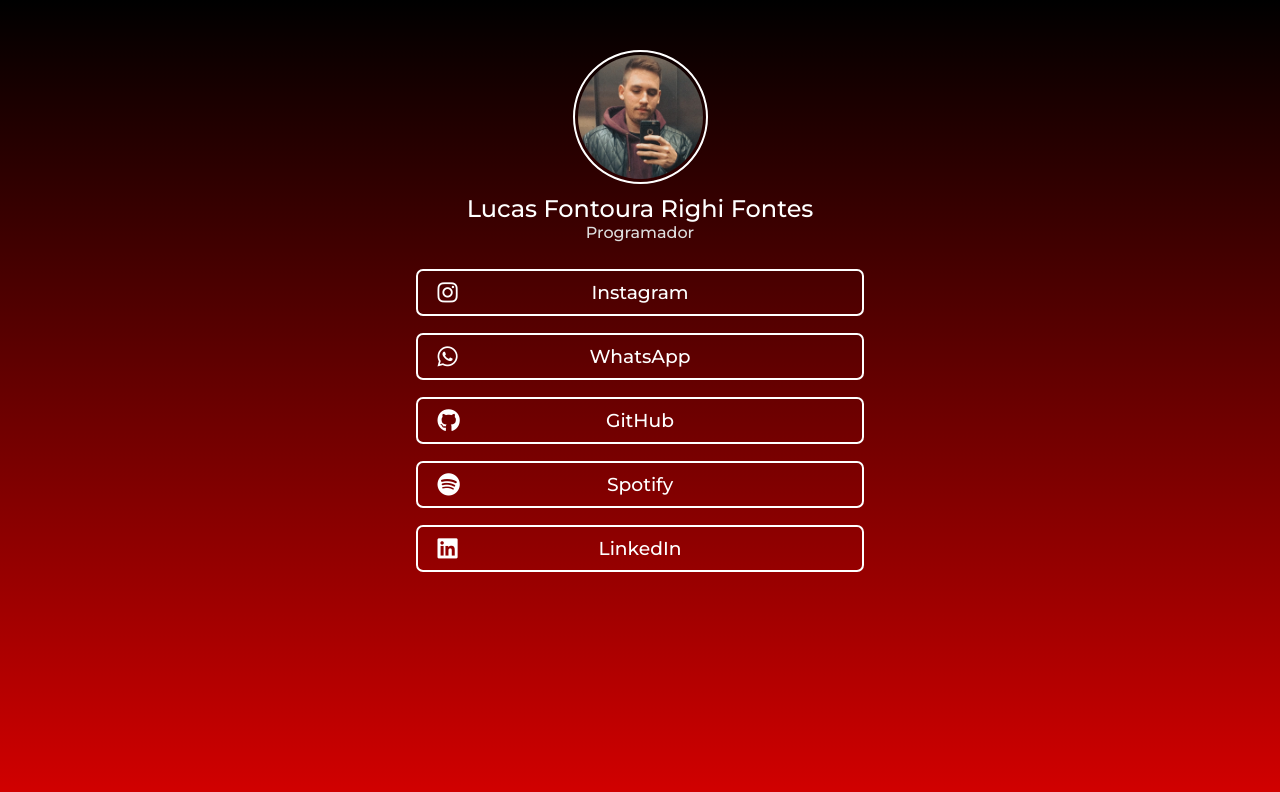
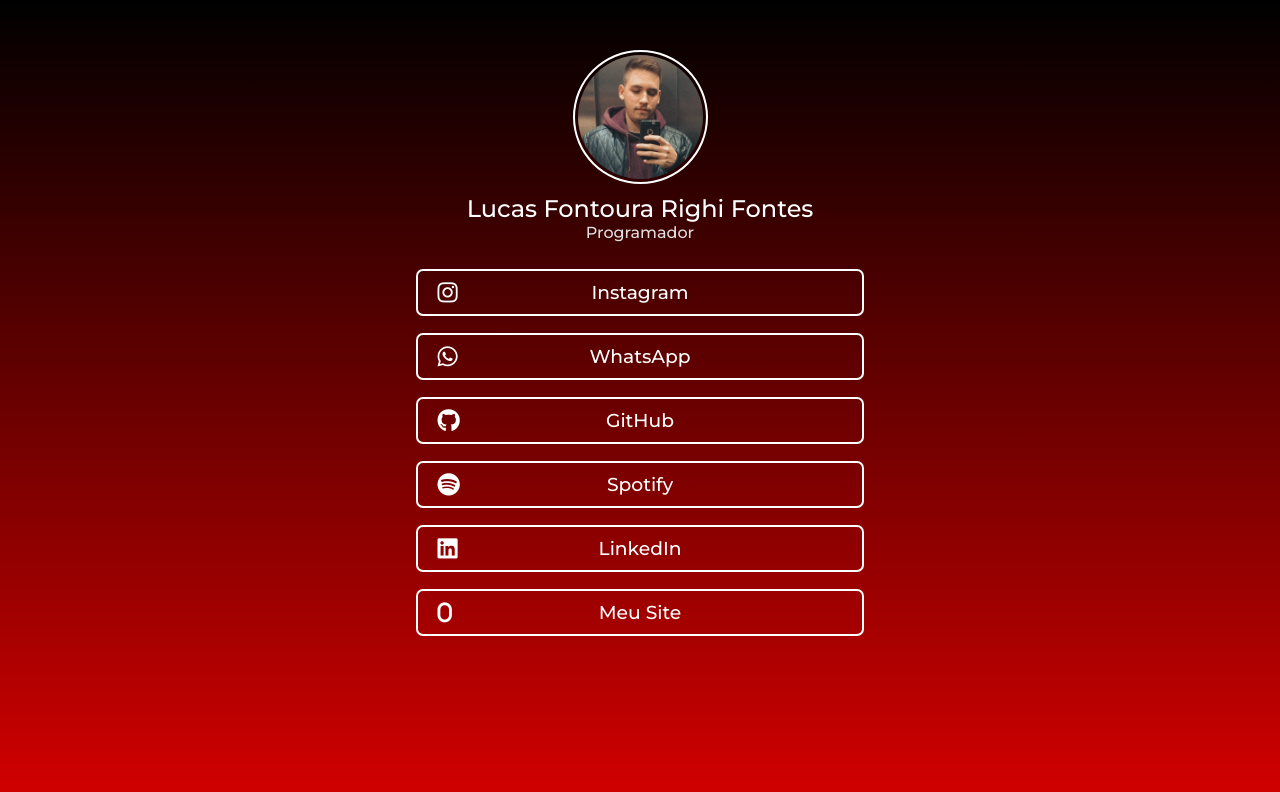
Before and after one commit to LucasFontoura06/Linktree3.0, a plain HTML site: page index.html in a window 1280 px wide. Drawn offline with Linux system fonts and the light colour scheme.

Commit message:
Update index.html

```diff
--- a/index.html
+++ b/index.html
@@ -31,6 +31,7 @@
                 <a href="https://github.com/LucasFontoura06" target= _blank><div class="link-a"><i class="fa-brands fa-github"></i> <h3>GitHub</h3></div></a>
                 <a href="https://open.spotify.com/playlist/1QqK9udcHbtgzOBUsuYl7v?si=054bbd70c3eb41ea" target= _blank><div class="link-a"><i class="fa-brands fa-spotify"></i> <h3>Spotify</h3></div></a>
                 <a href="https://www.linkedin.com/in/lucas-fontoura-706a45212/" target= _blank><div class="link-a"><i class="fa-brands fa-linkedin"></i> <h3>LinkedIn</h3></div></a>
+                <a href="https://lucasfontoura06.github.io/siteofficiallucas/" target= _blank><div class="link-a"><i class="fa-brands fa-0"></i> <h3>Meu Site</h3></div></a>
             </div><!--link-->
 
 
```
